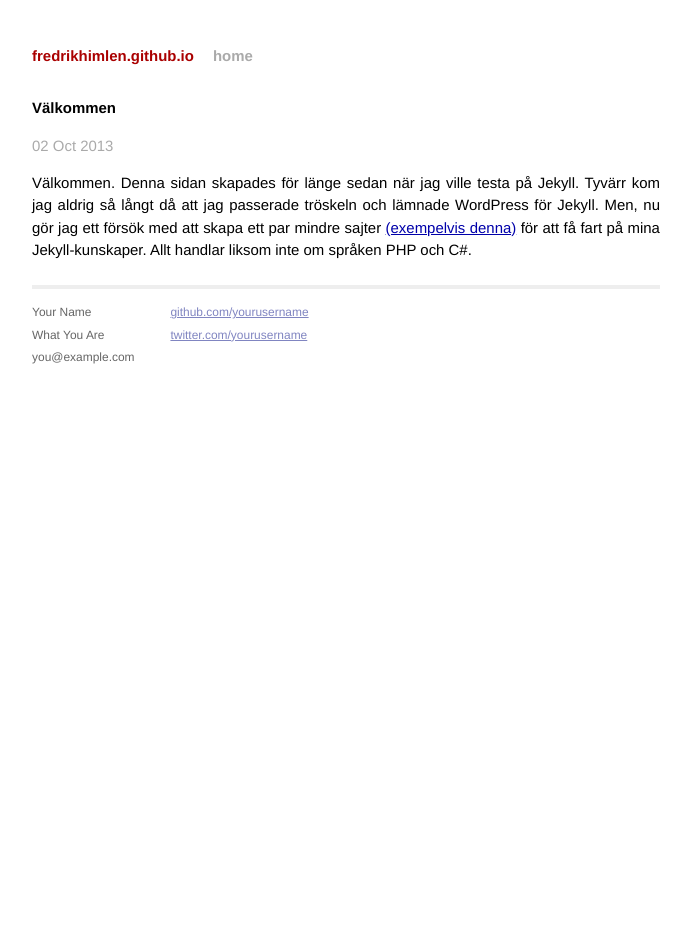
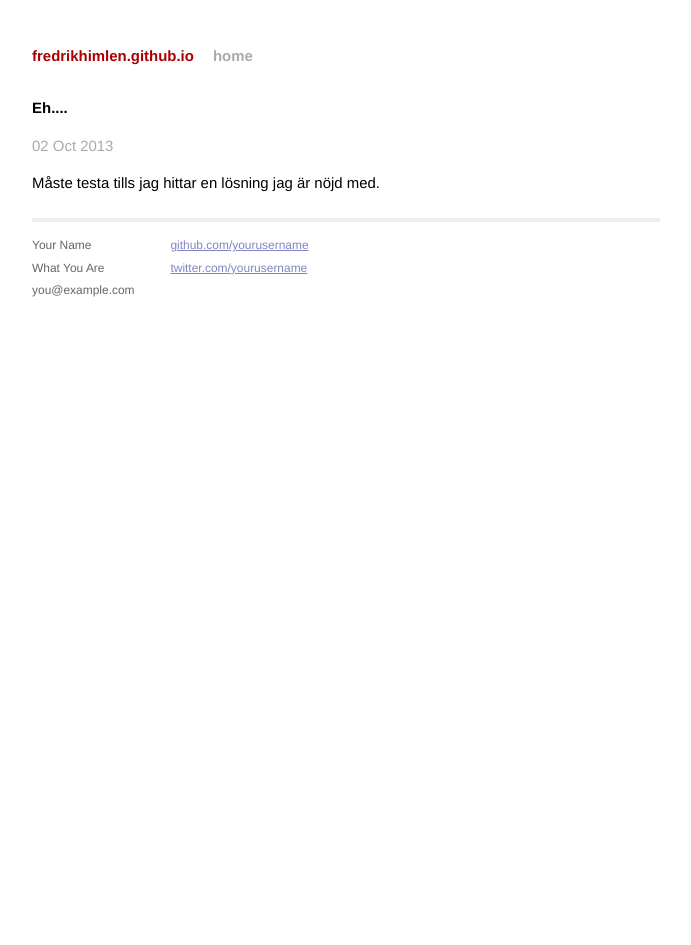
Before and after one commit to fredrikhimlen/fredrikhimlen.github.io, a Jekyll site: the page built from _posts/2013-10-02-welcome-to-jekyll.markdown, in a window 1280 px wide. Shown: the whole page, without its empty margins (294-985 px from the left). Built offline with Jekyll 4.4.1, drawn with Linux system fonts in a browser that asks for light colours; Markdown is read by kramdown in place of the engine named in the settings.

Commit message:
Post update: null

```diff
--- a/_posts/2013-10-02-welcome-to-jekyll.markdown
+++ b/_posts/2013-10-02-welcome-to-jekyll.markdown
@@ -1,9 +1,6 @@
 ---
+published: true
+title: Eh....
 layout: post
-title: Välkommen
-date: 2013-10-02T15:27:34.000Z
-categories: jekyll update
-published: true
 ---
-Välkommen. Denna sidan skapades för länge sedan när jag ville testa på Jekyll. Tyvärr kom jag aldrig så långt då att jag passerade tröskeln och lämnade WordPress för Jekyll. Men, nu gör jag ett försök med att skapa ett par mindre sajter [(exempelvis denna)](https://coat.se/) för att få fart på mina Jekyll-kunskaper.
-Allt handlar liksom inte om språken PHP och C#.
+Måste testa tills jag hittar en lösning jag är nöjd med.
```
